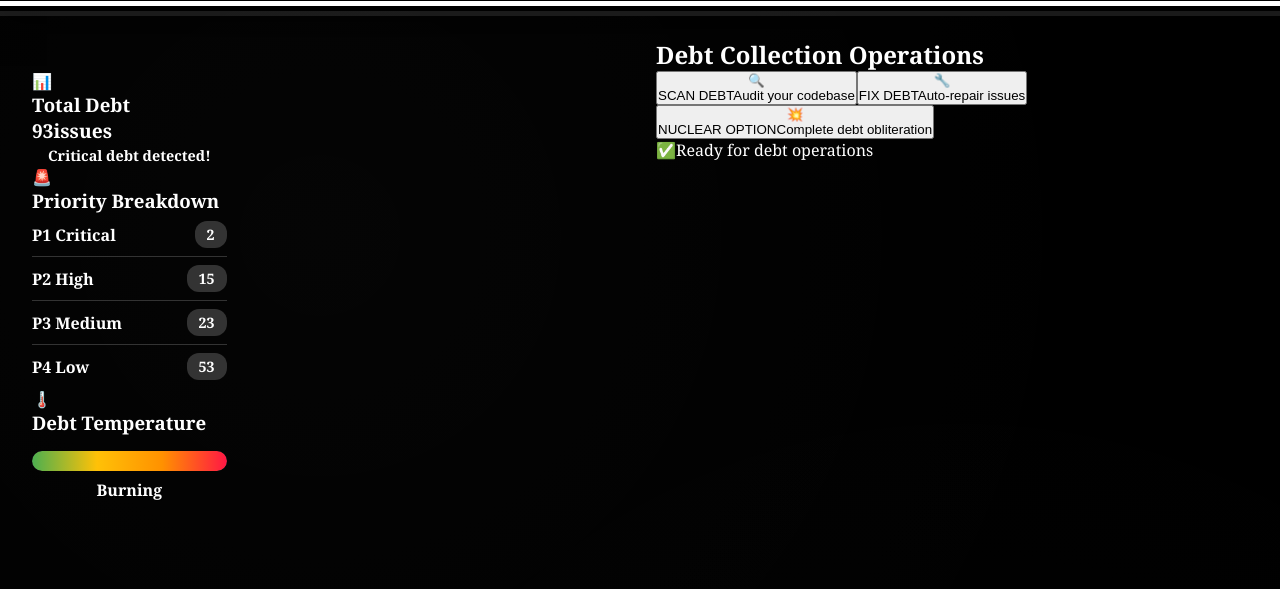
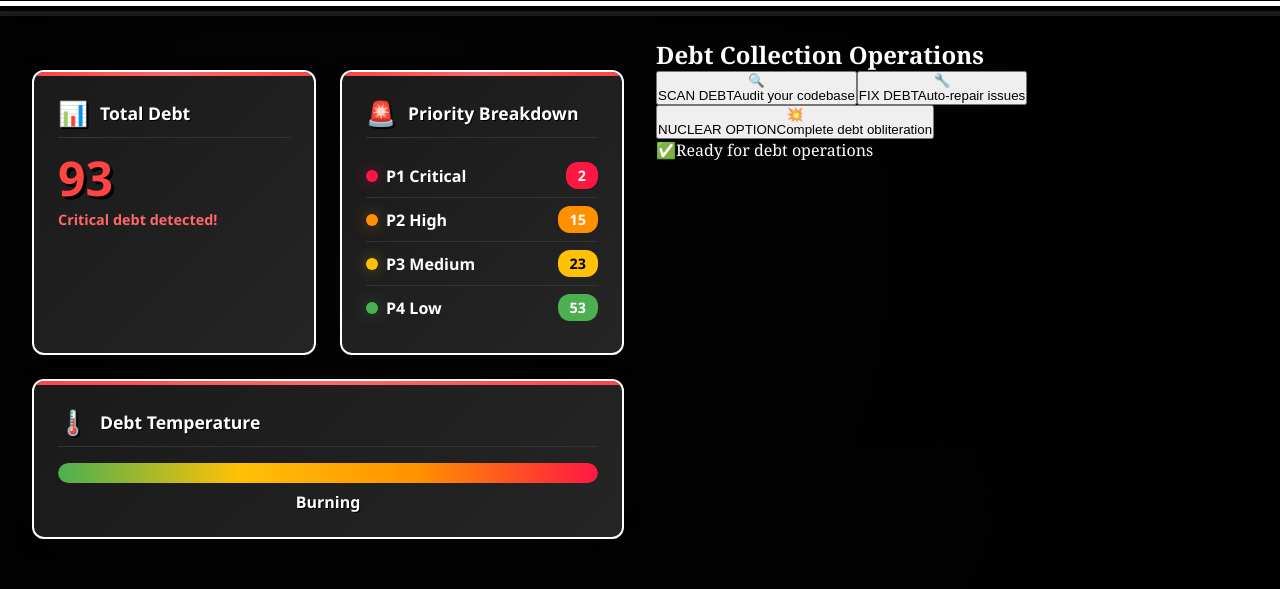
Before and after one commit to Jason-Vaughan/refuctor, a React (Create React App) app in the folder dashboard/: page / in a window 1280 px wide. Shown: the part 193-782 px from the top of the page. Built offline with nearby package versions, Linux system fonts and the light colour scheme; no server answers; the HTML template or start-up script is replaced by a standard one.

Commit message:
🔧 FIX: DebtMetrics JSX - Updated class names to match CSS (debt-card, card-header, priority-dot)

```diff
--- a/dashboard/src/components/DebtMetrics.js
+++ b/dashboard/src/components/DebtMetrics.js
@@ -49,55 +49,64 @@ const DebtMetrics = ({ debtData, onShowModal }) => {
 
   return (
     <div className="debt-metrics">
-      <div className="metrics-grid">
+      {/* Total Debt Card */}
       <div
-          className={`metric-card total-debt ${debtStatus.status}`}
+        className={`debt-card total-debt ${debtStatus.status}`}
         onClick={onShowModal}
         style={{ cursor: 'pointer' }}
       >
-          <div className="metric-header">
-            <span className="metric-icon">📊</span>
+        <div className="card-header">
+          <span className="card-icon">📊</span>
           <h3>Total Debt</h3>
         </div>
-          <div className="metric-value">
-            <span className="debt-count">{totalDebt}</span>
-            <span className="debt-label">issues</span>
-          </div>
-          <div className="metric-status">
-            <span className={`status-indicator ${debtStatus.status}`}>
+        <div className="total-debt-number">{totalDebt}</div>
+        <div className={`debt-subtitle ${p1Count > 0 ? 'immediate' : ''}`}>
           {debtStatus.message}
-            </span>
         </div>
       </div>
 
-        <div className="metric-card priority-breakdown">
-          <div className="metric-header">
-            <span className="metric-icon">🚨</span>
+      {/* Priority Breakdown Card */}
+      <div className="debt-card priority-breakdown">
+        <div className="card-header">
+          <span className="card-icon">🚨</span>
           <h3>Priority Breakdown</h3>
         </div>
-          <div className="priority-grid">
-            <div className={`priority-item p1 ${p1Count > 0 ? 'active' : ''}`}>
-              <span className="priority-label">P1 Critical</span>
-              <span className="priority-count">{p1Count}</span>
+        <ul className="priority-list">
+          <li className="priority-item">
+            <div className="priority-label">
+              <div className="priority-dot p1"></div>
+              P1 Critical
             </div>
-            <div className={`priority-item p2 ${p2Count > 0 ? 'active' : ''}`}>
-              <span className="priority-label">P2 High</span>
-              <span className="priority-count">{p2Count}</span>
+            <span className={`priority-count p1`}>{p1Count}</span>
+          </li>
+          <li className="priority-item">
+            <div className="priority-label">
+              <div className="priority-dot p2"></div>
+              P2 High
             </div>
-            <div className={`priority-item p3 ${p3Count > 0 ? 'active' : ''}`}>
-              <span className="priority-label">P3 Medium</span>
-              <span className="priority-count">{p3Count}</span>
+            <span className={`priority-count p2`}>{p2Count}</span>
+          </li>
+          <li className="priority-item">
+            <div className="priority-label">
+              <div className="priority-dot p3"></div>
+              P3 Medium
             </div>
-            <div className={`priority-item p4 ${p4Count > 0 ? 'active' : ''}`}>
-              <span className="priority-label">P4 Low</span>
-              <span className="priority-count">{p4Count}</span>
+            <span className={`priority-count p3`}>{p3Count}</span>
+          </li>
+          <li className="priority-item">
+            <div className="priority-label">
+              <div className="priority-dot p4"></div>
+              P4 Low
             </div>
-          </div>
+            <span className={`priority-count p4`}>{p4Count}</span>
+          </li>
+        </ul>
       </div>
 
-        <div className="metric-card debt-temperature">
-          <div className="metric-header">
-            <span className="metric-icon">🌡️</span>
+      {/* Debt Temperature Card */}
+      <div className="debt-card debt-temperature">
+        <div className="card-header">
+          <span className="card-icon">🌡️</span>
           <h3>Debt Temperature</h3>
         </div>
         <div className="temperature-display">
@@ -116,7 +125,6 @@ const DebtMetrics = ({ debtData, onShowModal }) => {
         </div>
       </div>
     </div>
-    </div>
   );
 };
 
```
Lines whose indentation alone changed are shown as unchanged.
